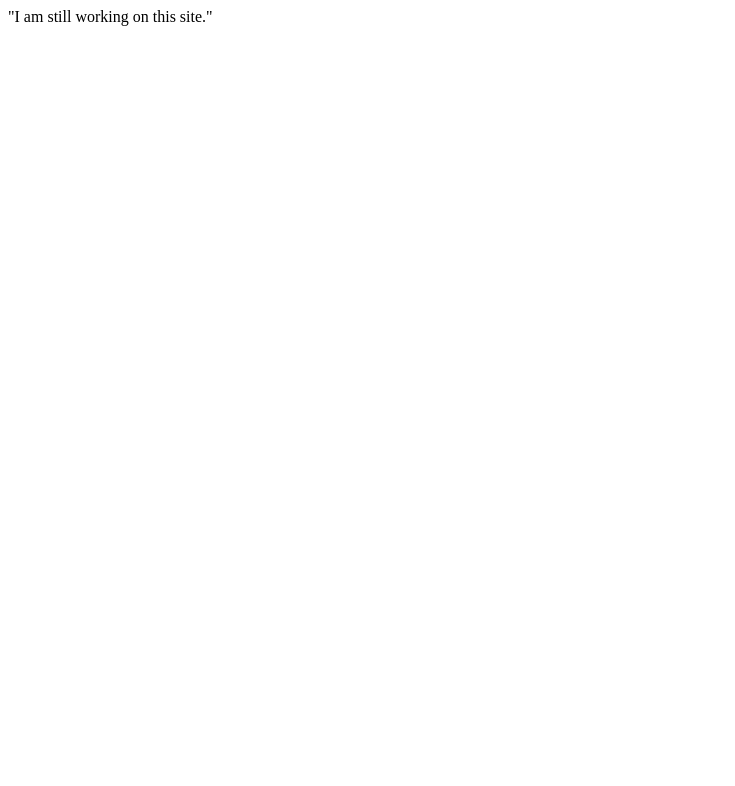
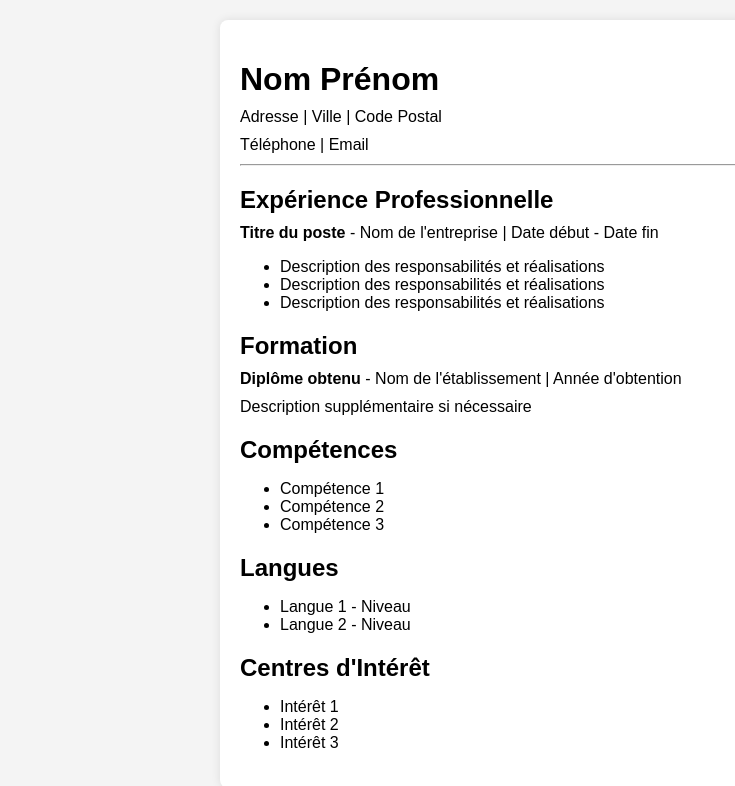
Before and after one commit to Spraduss/Spraduss.github.io, a plain HTML site: page index.html in a window 1280 px wide. Shown: the whole page, without its empty margins (0-735 px from the left). Drawn offline with Linux system fonts and the light colour scheme.

Commit message:
First HTML Draft for a resume like page

```diff
--- a/index.html
+++ b/index.html
@@ -1 +1,83 @@
-"I am still working on this site."
+<!DOCTYPE html>
+<html lang="fr">
+<head>
+    <meta charset="UTF-8">
+    <meta name="viewport" content="width=device-width, initial-scale=1.0">
+    <title>CV - Nom Prénom</title>
+    <style>
+        body {
+            font-family: Arial, sans-serif;
+            margin: 0;
+            padding: 0;
+            background-color: #f4f4f4;
+        }
+        .container {
+            max-width: 800px;
+            margin: 20px auto;
+            background-color: #fff;
+            padding: 20px;
+            border-radius: 8px;
+            box-shadow: 0 0 10px rgba(0, 0, 0, 0.1);
+        }
+        h1, h2, h3 {
+            margin-bottom: 10px;
+        }
+        p {
+            margin: 10px 0;
+        }
+        .section {
+            margin-bottom: 20px;
+        }
+        .section:last-child {
+            margin-bottom: 0;
+        }
+    </style>
+</head>
+<body>
+    <div class="container">
+        <header>
+            <h1>Nom Prénom</h1>
+            <p>Adresse | Ville | Code Postal</p>
+            <p>Téléphone | Email</p>
+        </header>
+        <hr>
+        <section class="section">
+            <h2>Expérience Professionnelle</h2>
+            <p><strong>Titre du poste</strong> - Nom de l'entreprise | Date début - Date fin</p>
+            <ul>
+                <li>Description des responsabilités et réalisations</li>
+                <li>Description des responsabilités et réalisations</li>
+                <li>Description des responsabilités et réalisations</li>
+            </ul>
+        </section>
+        <section class="section">
+            <h2>Formation</h2>
+            <p><strong>Diplôme obtenu</strong> - Nom de l'établissement | Année d'obtention</p>
+            <p>Description supplémentaire si nécessaire</p>
+        </section>
+        <section class="section">
+            <h2>Compétences</h2>
+            <ul>
+                <li>Compétence 1</li>
+                <li>Compétence 2</li>
+                <li>Compétence 3</li>
+            </ul>
+        </section>
+        <section class="section">
+            <h2>Langues</h2>
+            <ul>
+                <li>Langue 1 - Niveau</li>
+                <li>Langue 2 - Niveau</li>
+            </ul>
+        </section>
+        <section class="section">
+            <h2>Centres d'Intérêt</h2>
+            <ul>
+                <li>Intérêt 1</li>
+                <li>Intérêt 2</li>
+                <li>Intérêt 3</li>
+            </ul>
+        </section>
+    </div>
+</body>
+</html>
```
